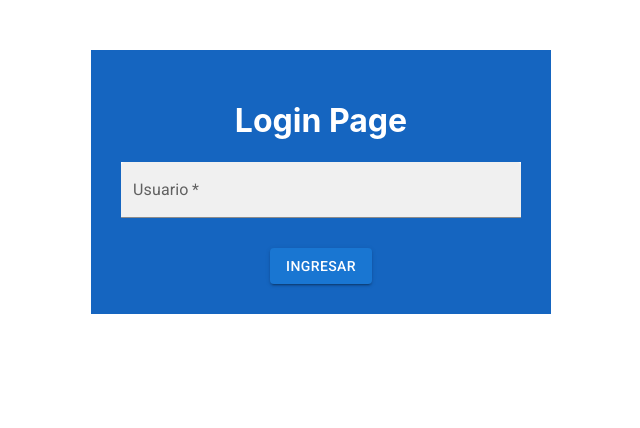
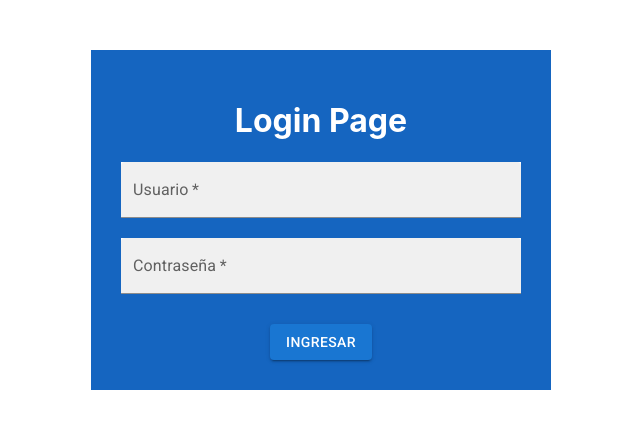
Before and after one commit to betofiorani/coderhouse-frontend, a React (Create React App) app: page /login in a window 1280 px wide. Shown: the top 428 px of the page, without its empty margins (319-959 px from the left). Built offline with nearby package versions, Linux system fonts and the light colour scheme; no server answers.

Commit message:
merge conflicts

```diff
--- a/src/components/LoginForm/LoginForm.css
+++ b/src/components/LoginForm/LoginForm.css
@@ -7,3 +7,7 @@
     display: flex;
     justify-content: space-evenly;
 }
+
+.m-top-20 {
+    margin-top: 20px !important
+}
--- a/src/components/LoginForm/LoginForm.jsx
+++ b/src/components/LoginForm/LoginForm.jsx
@@ -19,7 +19,7 @@ const LoginForm = () => {
             Swal.fire({
                 icon: 'success',
                 title: `<p>Login Successfully</p>`,
-                text: `welcome ${userData}`,
+                text: `welcome ${userData.user}`,
             }).then(async (res) => {
                 navigate('/')
             })
@@ -43,7 +43,17 @@ const LoginForm = () => {
                 fullWidth
                 label="Usuario"
                 placeholder='ingrese su nombre de usuario'
-                onChange={(e) => setUser(e.target.value)}
+                onChange={(e) => setUser({user: e.target.value})}
+            />
+            <TextField
+                className='login-form m-top-20'
+                variant="filled"
+                type="password"
+                required
+                fullWidth
+                label="Contraseña"
+                placeholder='ingrese su contraseña'
+                onChange={(e) => setUser({password:e.target.value})}
             />
             <div className='login-buttons'>
                 <Button
--- a/src/services/loginService.js
+++ b/src/services/loginService.js
@@ -9,7 +9,7 @@ const headers = {
 };
 
 const login = async (userData) => {
-    const {data} = await axios.post(`${baseUrl}/api/login`,{userName : userData},{headers, withCredentials: true})
+    const {data} = await axios.post(`${baseUrl}/api/login`,{userName : userData.name, password: userData.password},{headers, withCredentials: true})
     return data
 }
 
```
